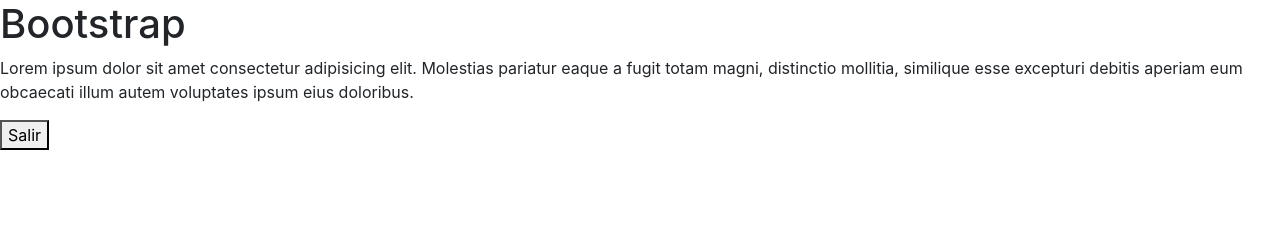
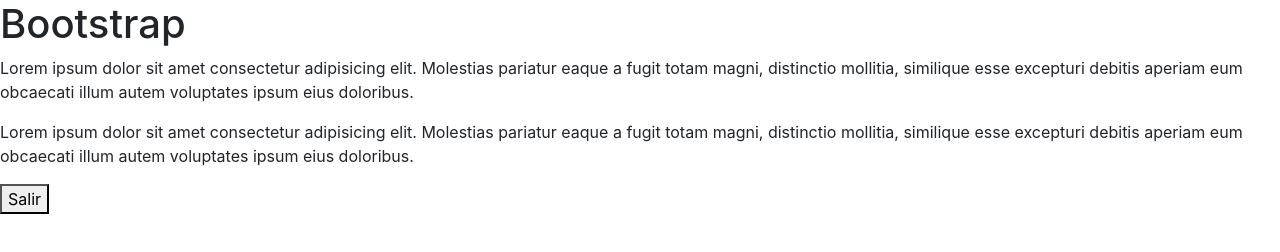
Before and after one commit to anagabrielaq/git2, a plain HTML site: page index.html in a window 1280 px wide. Drawn offline with nearby package versions, Linux system fonts and the light colour scheme.

Commit message:
He agregado un nuevo parrafo

```diff
--- a/index.html
+++ b/index.html
@@ -17,6 +17,14 @@
       excepturi debitis aperiam eum obcaecati illum autem voluptates ipsum eius
       doloribus.
     </p>
+
+    <p>
+      Lorem ipsum dolor sit amet consectetur adipisicing elit. Molestias
+      pariatur eaque a fugit totam magni, distinctio mollitia, similique esse
+      excepturi debitis aperiam eum obcaecati illum autem voluptates ipsum eius
+      doloribus.
+    </p>
+
     <button>Salir</button>
     <div class="div"></div>
   </body>
```
